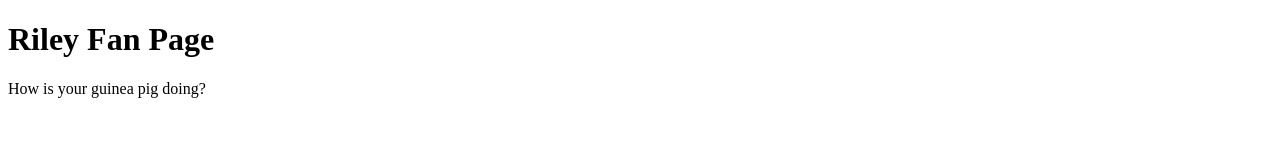
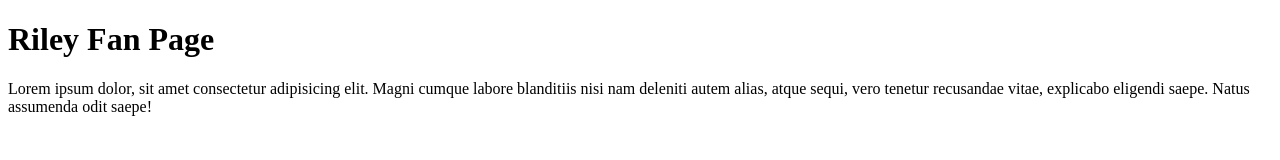
Before and after one commit to alvinwchou/juno-lesson-riley-fan-club, a plain HTML site: page index.html in a window 1280 px wide. Drawn offline with Linux system fonts and the light colour scheme.

Commit message:
removed questions and added lorem ipsum

```diff
--- a/index.html
+++ b/index.html
@@ -9,6 +9,6 @@
 <body>
     <h1>Riley Fan Page</h1>
 
-    <p>How is your guinea pig doing?</p>
+    <p>Lorem ipsum dolor, sit amet consectetur adipisicing elit. Magni cumque labore blanditiis nisi nam deleniti autem alias, atque sequi, vero tenetur recusandae vitae, explicabo eligendi saepe. Natus assumenda odit saepe!</p>
 </body>
 </html>
```
